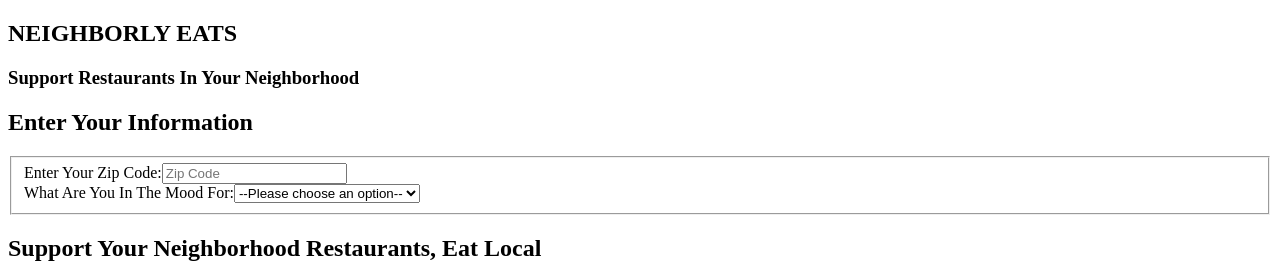
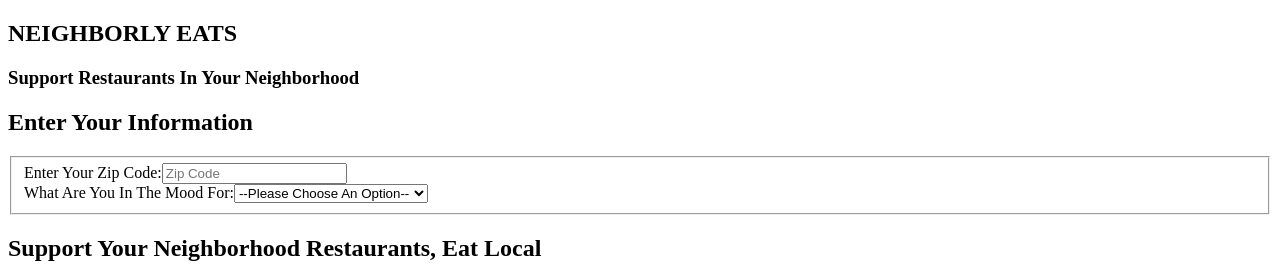
Before and after one commit to jimwalter/neighborly-eats, a React app: page / in a window 1280 px wide. Shown: the top 274 px of the page. Built offline with nearby package versions, Linux system fonts and the light colour scheme; the HTML template or start-up script is replaced by a standard one.

Commit message:
trying to add thumbnail

```diff
--- a/client/src/components/Droplist.jsx
+++ b/client/src/components/Droplist.jsx
@@ -6,7 +6,7 @@ const Droplist = (props) => {
       <label>
         What Are You In The Mood For:
         <select onChange={props.catSelect} name="category">
-          <option value="">--Please choose an option--</option>
+          <option value="">--Please Choose An Option--</option>
           {props.categories.map( category => (
             <option key={category.num} value={`"${category.name}"`}>{category.name}</option>
           ))}
```
Also changed, not shown: 3 other files (tests, documents, lock files or other folders).
